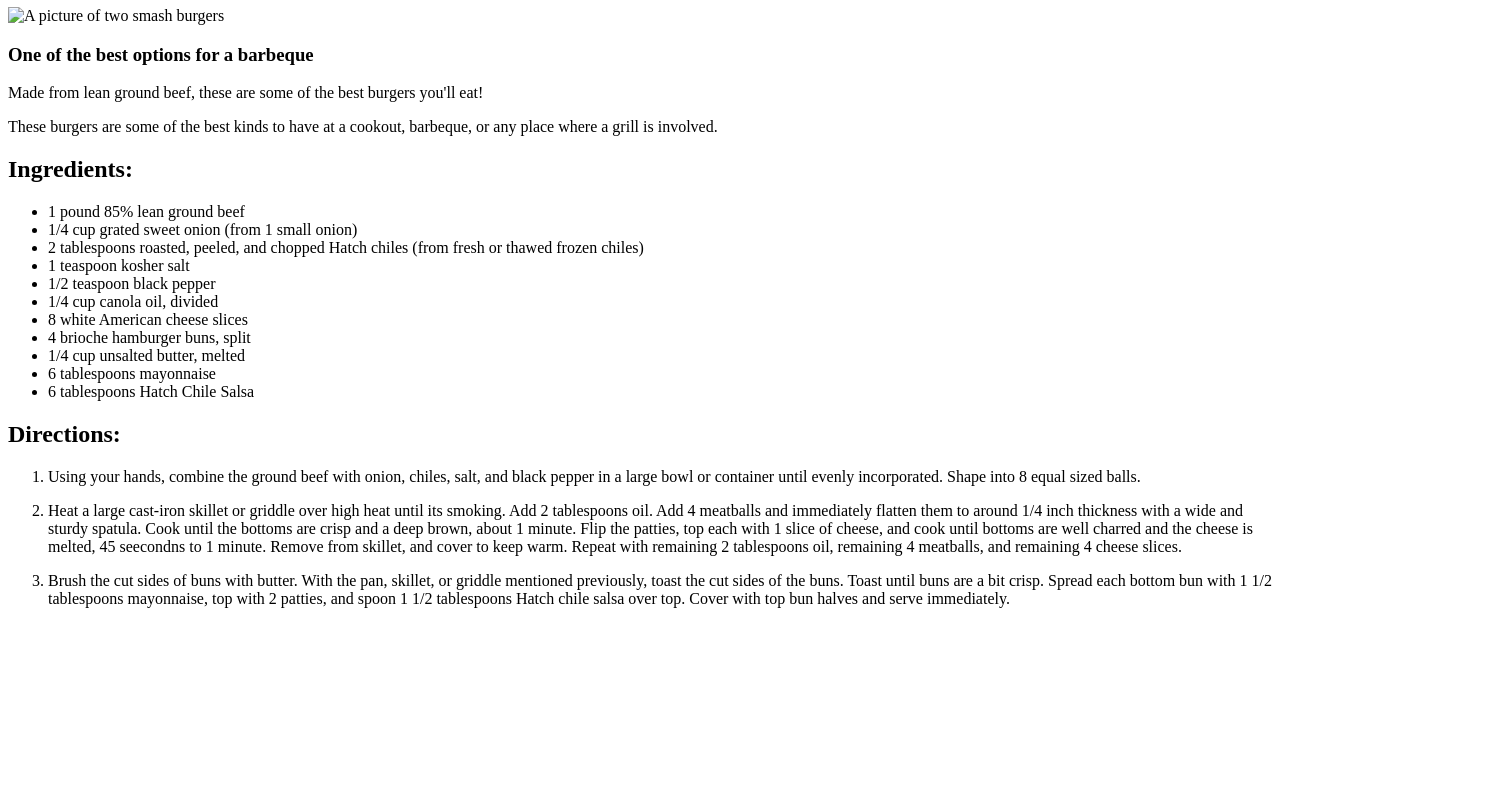
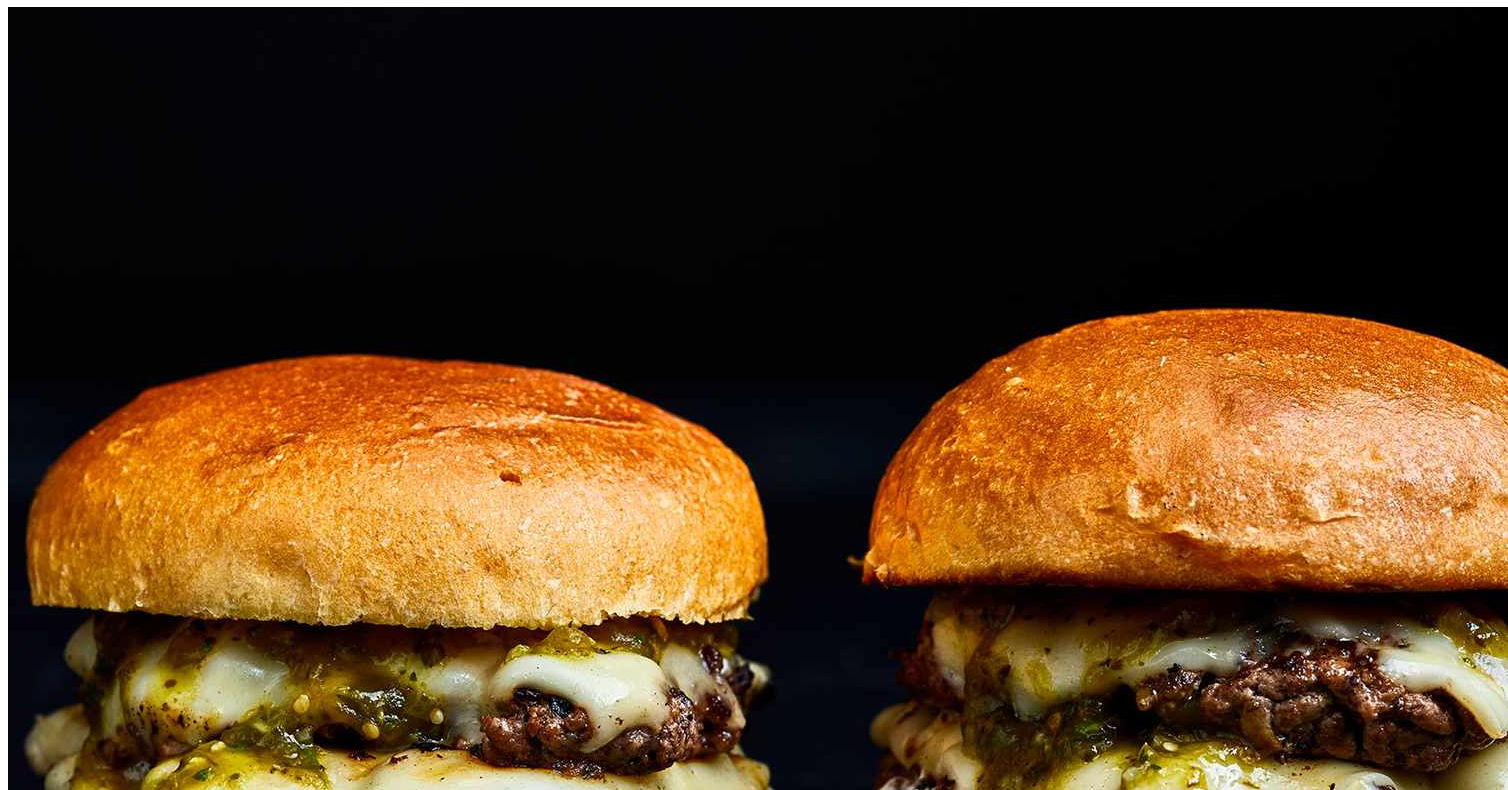
Before and after one commit to sentooh/odin-recipes, a plain HTML site: page recipes/smash_burger.html in a window 1280 px wide. Shown: the part 73-863 px from the top of the page, 1508 px wide, since content can reach past the window. Before the commit the page ends 800 px from the top, so only its background shows below. Drawn offline with Linux system fonts and the light colour scheme.

Commit message:
Fixing the image issue
This will fix the imaging issue for this page as it was linked to a directory that technically didn't exist since it was moved

```diff
--- a/recipes/smash_burger.html
+++ b/recipes/smash_burger.html
@@ -6,7 +6,7 @@
     </head>
     <body>
         <h1>Smash Burgers</h1>
-        <img src="images/smash_burgers.jpg" alt="A picture of two smash burgers" style="width:1500px;height:1125px;">
+        <img src="/odin-recipes/images/smash_burgers.jpg" alt="A picture of two smash burgers" style="width:1500px;height:1125px;">
         <h3>One of the best options for a barbeque</h3>
         <p>Made from lean ground beef, these are some of the best burgers you'll eat!</p>
         <p>These burgers are some of the best kinds to have at a cookout, barbeque, or any place where a grill is involved.</p>
```
